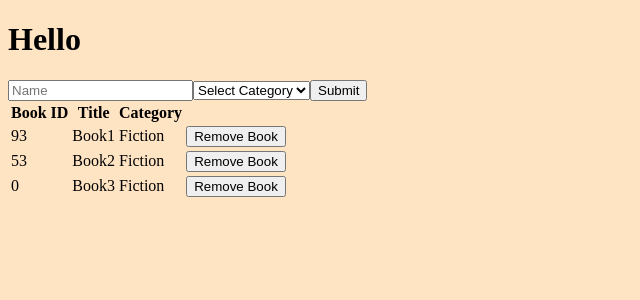
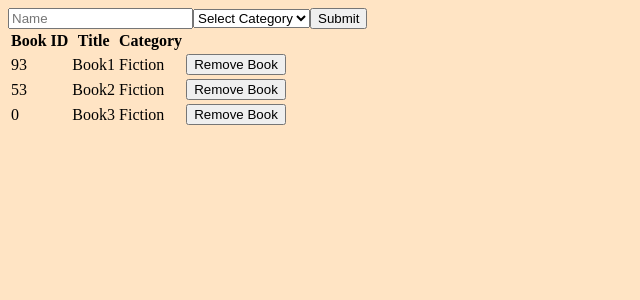
Before and after one commit to Jarfsoft/bookstore, a React (Create React App) app: page / in a window 1280 px wide. Shown: the top 300 px of the page, without its empty margins (0-640 px from the left). Built offline with nearby package versions, Linux system fonts and the light colour scheme.

Commit message:
Change files location, remove hello from app

```diff
--- a/src/App.js
+++ b/src/components/App.js
@@ -1,11 +1,10 @@
 import React from 'react';
 
-import BooksList from './components/BooksList';
-import BooksForm from './components/BooksForm';
+import BooksList from './BooksList';
+import BooksForm from './BooksForm';
 
 const App = () => (
   <div>
-    <h1>Hello</h1>
     <BooksForm />
     <BooksList />
   </div>
--- a/src/index.js
+++ b/src/index.js
@@ -2,7 +2,7 @@ import React from 'react';
 import ReactDOM from 'react-dom';
 import { createStore } from 'redux';
 import { Provider } from 'react-redux';
-import App from './App';
+import App from './components/App';
 import rootReducer from './reducers/index';
 import './index.css';
 /* eslint-disable no-underscore-dangle */
```
